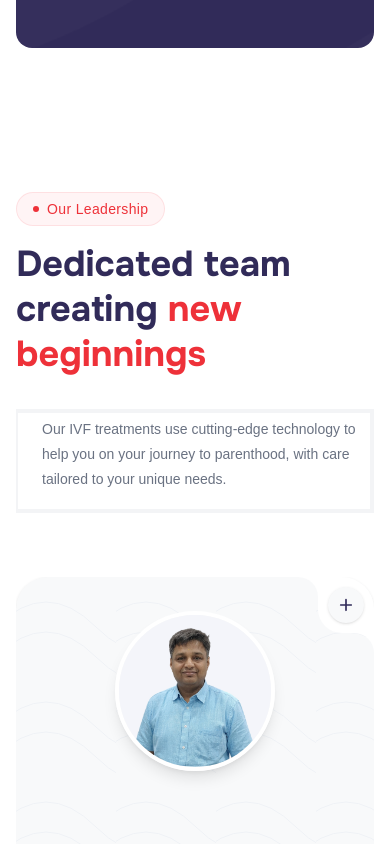
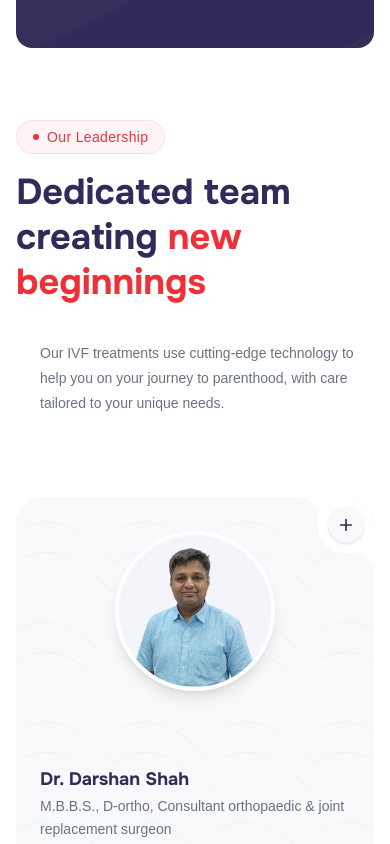
Before and after one commit to sohel972312-design/hridansh, a Next.js app: page / in a window 390 px wide. Shown: the part 6660-7504 px from the top of the page. Built offline with nearby package versions, Linux system fonts and the light colour scheme; a web font is replaced by a local one.

Commit message:
small changes

```diff
--- a/src/components/Pages/Home/Leadership.tsx
+++ b/src/components/Pages/Home/Leadership.tsx
@@ -73,7 +73,7 @@ export default function Leadership() {
     ];
 
     return (
-        <section className="relative bg-white overflow-hidden">
+        <section className="relative bg-white pt-0! overflow-hidden">
             <div className="new-container">
                 <div className="flex flex-col lg:flex-row lg:items-end justify-between gap-8 mb-16">
                     <div className="flex flex-col items-start">
@@ -89,7 +89,7 @@ export default function Leadership() {
                             className="mb-0!"
                         />
                     </div>
-                    <div className="max-w-md border-l-2 border-gray-100 pl-6 py-1 lg:mb-2 border-4">
+                    <div className="max-w-md border-0 lg:border-l-2 border-gray-100 pl-6 py-1 lg:mb-2">
                         <p className="text-gray-500 text-sm md:text-sm leading-[1.8]">
                             Our IVF treatments use cutting-edge technology to help you on your journey to parenthood, with care tailored to your unique needs.
                         </p>
@@ -142,7 +142,7 @@ export default function Leadership() {
                                                     </div>
                                                 </div>
                                                 <div className="absolute inset-0 flex flex-col items-center justify-start pt-3 gap-2.5 opacity-0 group-hover:opacity-100 transition-opacity duration-500 delay-100">
-                                                    <Link href="#" className="w-9 h-9 rounded-full bg-[#f8f9fa] flex items-center justify-center hover:bg-navy hover:text-white hover:shadow-md hover:scale-110 transition-transform">
+                                                    <Link href="#" className="w-9 h-9 rounded-full bg-[#f8f9fa] text-navy flex items-center justify-center hover:bg-navy hover:text-white hover:shadow-md hover:scale-110 transition-transform">
                                                         <svg className="w-4 h-4 fill-current" viewBox="0 0 24 24">
                                                             <path d="M22 12c0-5.52-4.48-10-10-10S2 6.48 2 12c0 4.84 3.44 8.87 8 9.8V15H8v-3h2V9.5C10 7.57 11.57 6 13.5 6H16v3h-2c-.55 0-1 .45-1 1v2h3v3h-3v6.95c5.05-.5 9-4.76 9-9.95z" />
                                                         </svg>
```
